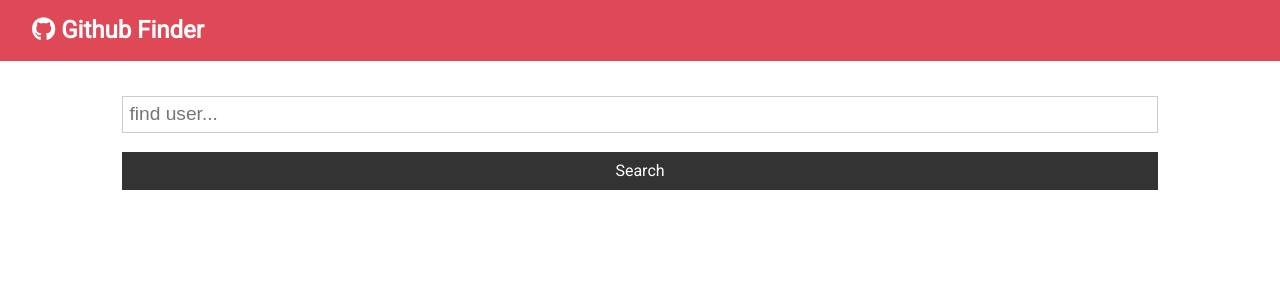
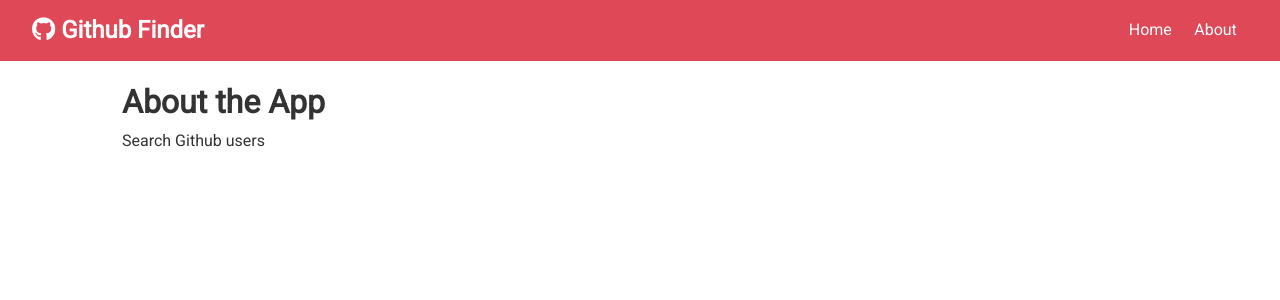
Before and after one commit to derpwanda/gitfinder, a React (Create React App) app: page /about in a window 1280 px wide. Shown: the top 300 px of the page. Built offline with nearby package versions, Linux system fonts and the light colour scheme.

Commit message:
added react-router and Link to preserve state

```diff
--- a/package.json
+++ b/package.json
@@ -6,6 +6,7 @@
     "axios": "^0.19.0",
     "react": "^16.8.6",
     "react-dom": "^16.8.6",
+    "react-router-dom": "^5.0.1",
     "react-scripts": "3.0.1"
   },
   "scripts": {
--- a/src/App.js
+++ b/src/App.js
@@ -1,8 +1,10 @@
-import React, { Component } from "react";
+import React, { Component, Fragment } from "react";
+import { BrowserRouter as Router, Switch, Route } from "react-router-dom";
 import Navigation from "./components/layout/Navigation";
 import Users from "./components/users/Users";
 import Search from "./components/users/Search";
 import Alert from "./components/layout/Alert";
+import About from "./components/pages/About";
 import axios from "axios";
 import "./App.css";
 
@@ -58,19 +60,37 @@
     render() {
         const { users, loading } = this.state;
         return (
+            <Router>
                 <div className='App'>
                     <Navigation title='Github Finder' icon='fab fa-github' />
                     <div className='container'>
                         <Alert alert={this.state.alert} />
+                        <Switch>
+                            <Route
+                                exact
+                                path='/'
+                                render={props => (
+                                    <Fragment>
                                         <Search
                                             searchUsers={this.searchUsers}
                                             clearUsers={this.clearUsers}
-                        showClear={users.length > 0 ? true : false}
+                                            showClear={
+                                                users.length > 0 ? true : false
+                                            }
                                             setAlert={this.setAlert}
                                         />
-                    <Users loading={loading} users={users} />
+                                        <Users
+                                            loading={loading}
+                                            users={users}
+                                        />
+                                    </Fragment>
+                                )}
+                            />
+                            <Route exact path='/about' component={About} />
+                        </Switch>
                     </div>
                 </div>
+            </Router>
         );
     }
 }
--- a/src/components/layout/Navigation.js
+++ b/src/components/layout/Navigation.js
@@ -1,5 +1,6 @@
 import React from "react";
 import PropTypes from "prop-types";
+import { Link } from "react-router-dom";
 
 const Navigation = ({ icon, title }) => {
     return (
@@ -7,6 +8,15 @@
             <h1>
                 <i className={icon} /> {title}
             </h1>
+
+            <ul>
+                <li>
+                    <Link to='/'>Home</Link>
+                </li>
+                <li>
+                    <Link to='/about'>About</Link>
+                </li>
+            </ul>
         </nav>
     );
 };
--- /dev/null
+++ b/src/components/pages/About.js
@@ -0,0 +1,12 @@
+import React, { Fragment } from "react";
+
+const About = () => {
+    return (
+        <Fragment>
+            <h1>About the App</h1>
+            <p>Search Github users</p>
+        </Fragment>
+    );
+};
+
+export default About;
```
Also changed, not shown: 1 other file (tests, documents, lock files or other folders). Lines whose indentation alone changed are shown as unchanged.
